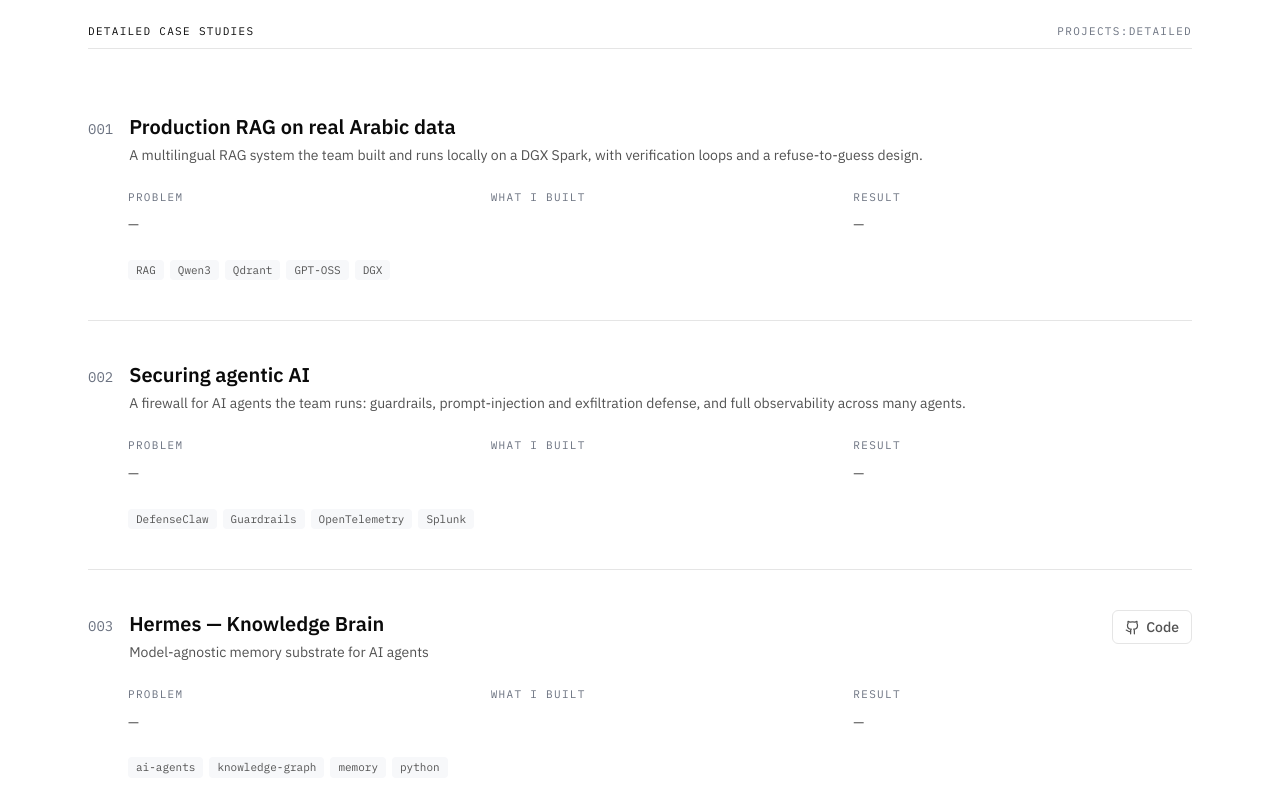
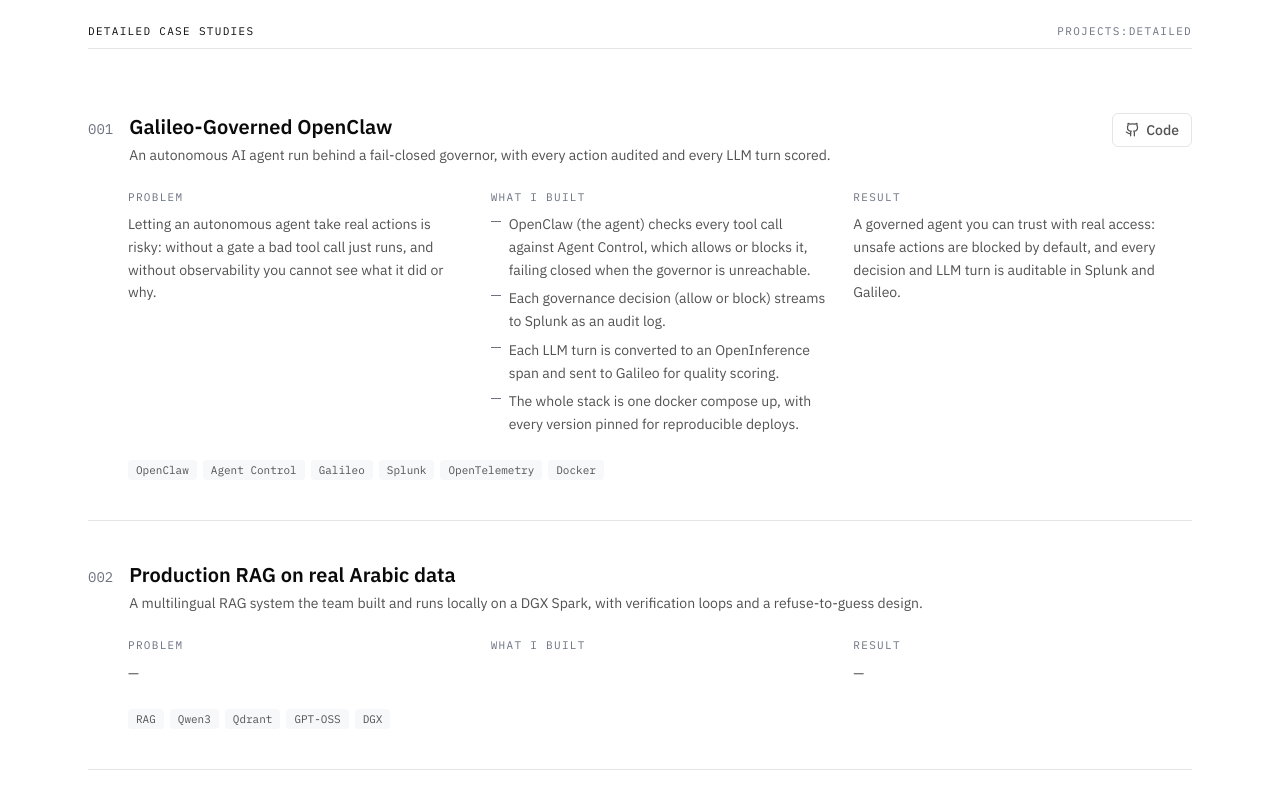
Before and after one commit to siddiqitaha/siddiqitaha.github.io, a React (Vite) app: page /#/lab in a window 1280 px wide. Shown: the part 6928-7720 px from the top of the page. Built offline with nearby package versions, Linux system fonts and the light colour scheme.

Commit message:
Add Galileo-Governed OpenClaw as featured case study

```diff
--- a/src/data/content.js
+++ b/src/data/content.js
@@ -215,6 +215,24 @@
 // Hand-authored case studies (team projects), linked to their write-ups. Shown ahead of repos.
 const caseStudies = [
   {
+    slug: 'galileo-governed-openclaw',
+    name: 'Galileo-Governed OpenClaw',
+    icon: 'ShieldCheck',
+    tagline: 'An autonomous AI agent run behind a fail-closed governor, with every action audited and every LLM turn scored.',
+    highlight: 'Fail-closed · fully observed',
+    problem:
+      'Letting an autonomous agent take real actions is risky: without a gate a bad tool call just runs, and without observability you cannot see what it did or why.',
+    build: [
+      'OpenClaw (the agent) checks every tool call against Agent Control, which allows or blocks it, failing closed when the governor is unreachable.',
+      'Each governance decision (allow or block) streams to Splunk as an audit log.',
+      'Each LLM turn is converted to an OpenInference span and sent to Galileo for quality scoring.',
+      'The whole stack is one docker compose up, with every version pinned for reproducible deploys.',
+    ],
+    stack: ['OpenClaw', 'Agent Control', 'Galileo', 'Splunk', 'OpenTelemetry', 'Docker'],
+    result: 'A governed agent you can trust with real access: unsafe actions are blocked by default, and every decision and LLM turn is auditable in Splunk and Galileo.',
+    repo: 'https://github.com/siddiqitaha/galileo-governed-openclaw',
+  },
+  {
     slug: 'production-rag-arabic',
     name: 'Production RAG on real Arabic data',
     icon: 'Search',
```
